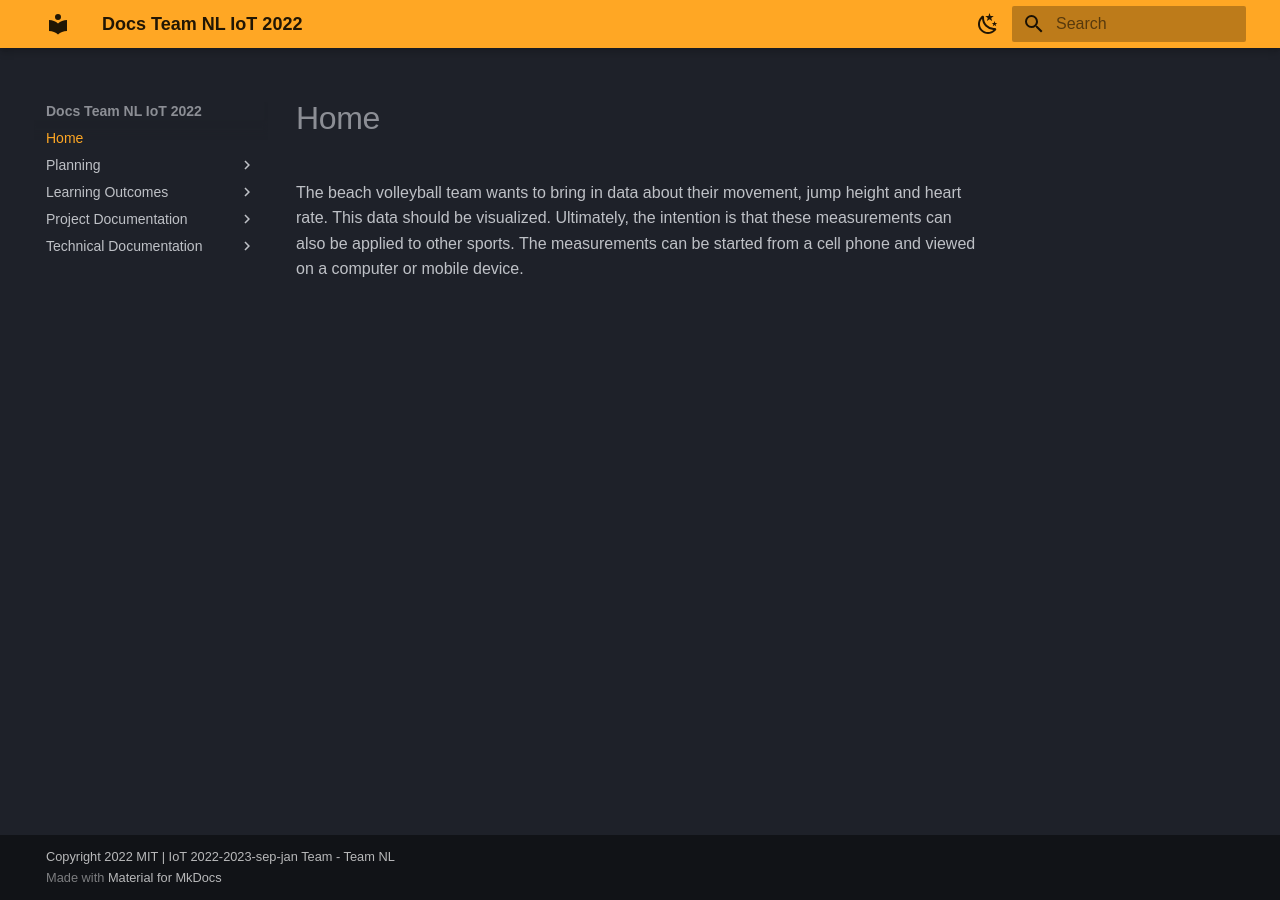
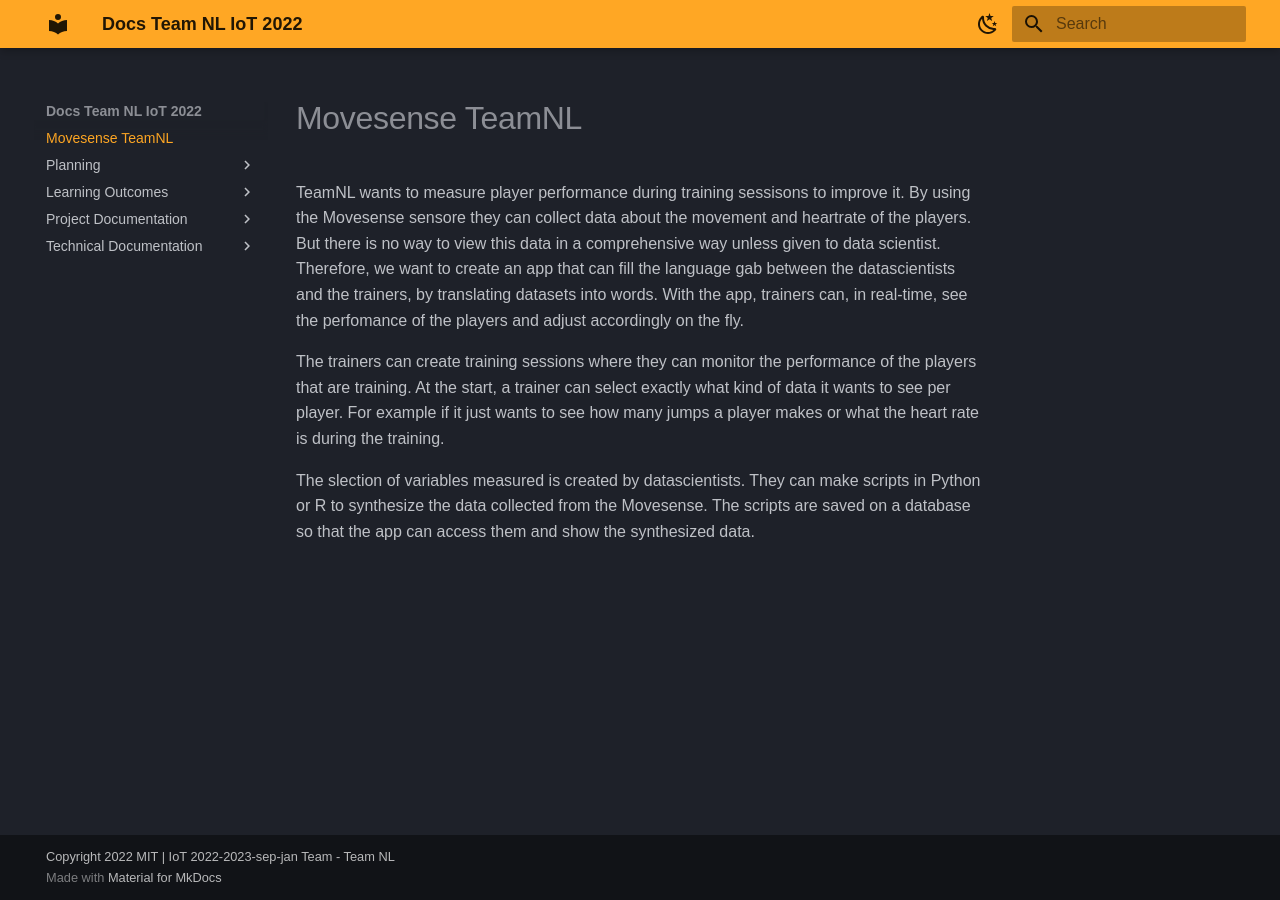
Before and after one commit to serg-and/team-nl-iot-2022, an MkDocs documentation site: the page built from docs/index.md, in a window 1280 px wide. Built offline with MkDocs 1.6.1 and Material for MkDocs 9.7.7, drawn with Linux system fonts in a browser that asks for light colours; some web fonts are replaced.

Commit message:
Changed explenation of project

```diff
--- a/docs/index.md
+++ b/docs/index.md
@@ -1 +1,6 @@
-The beach volleyball team wants to bring in data about their movement, jump height and heart rate. This data should be visualized. Ultimately, the intention is that these measurements can also be applied to other sports. The measurements can be started from a cell phone and viewed on a computer or mobile device.
+# Movesense TeamNL
+TeamNL wants to measure player performance during training sessisons to improve it. By using the Movesense sensore they can collect data about the movement and heartrate of the players. But there is no way to view this data in a comprehensive way unless given to data scientist. Therefore, we want to create an app that can fill the language gab between the datascientists and the trainers, by translating datasets into words. With the app, trainers can, in real-time, see the perfomance of the players and adjust accordingly on the fly.
+
+The trainers can create training sessions where they can monitor the performance of the players that are training. At the start, a trainer can select exactly what kind of data it wants to see per player. For example if it just wants to see how many jumps a player makes or what the heart rate is during the training.
+
+The slection of variables measured is created by datascientists. They can make scripts in Python or R to synthesize the data collected from the Movesense. The scripts are saved on a database so that the app can access them and show the synthesized data.
```
